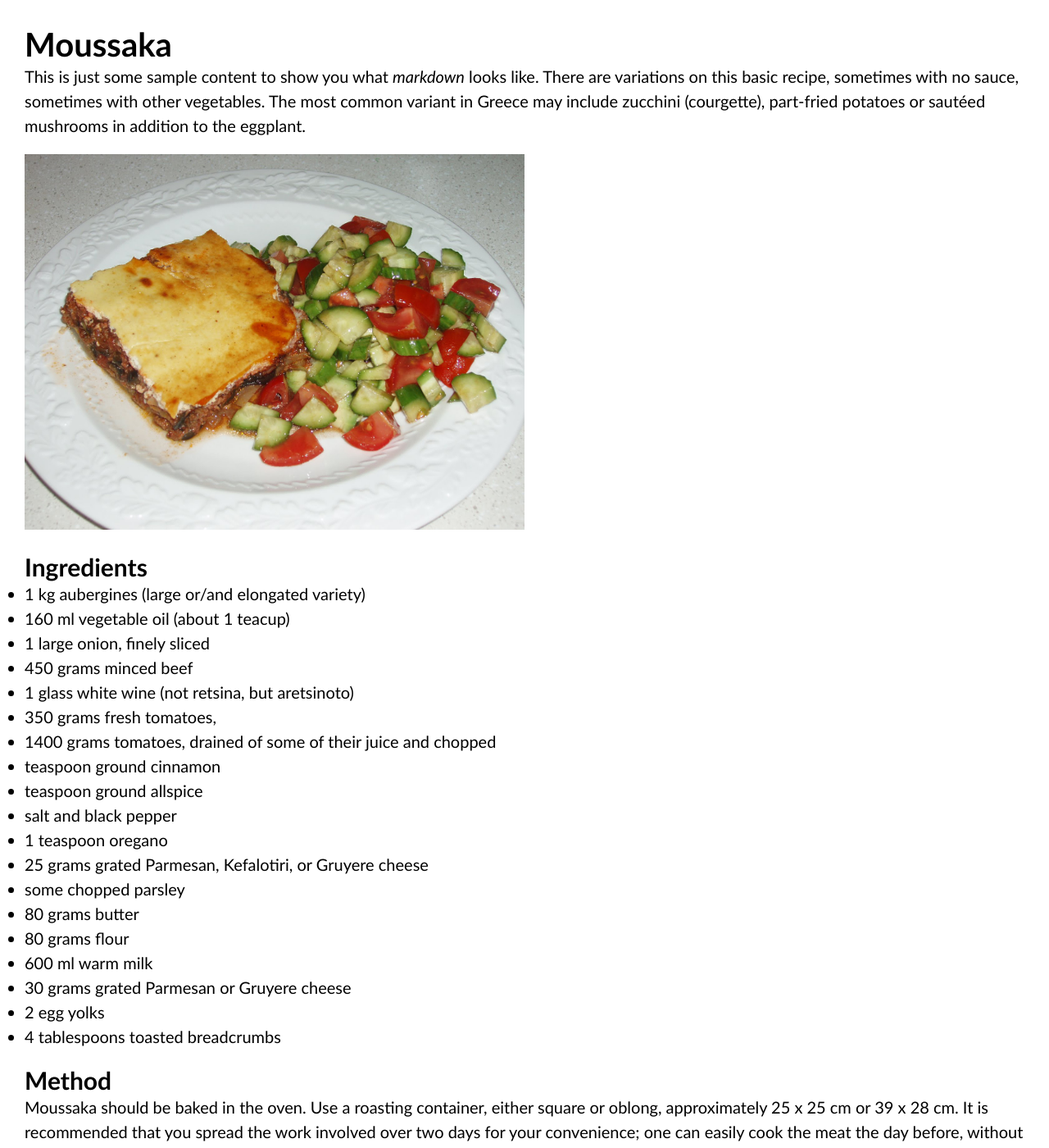
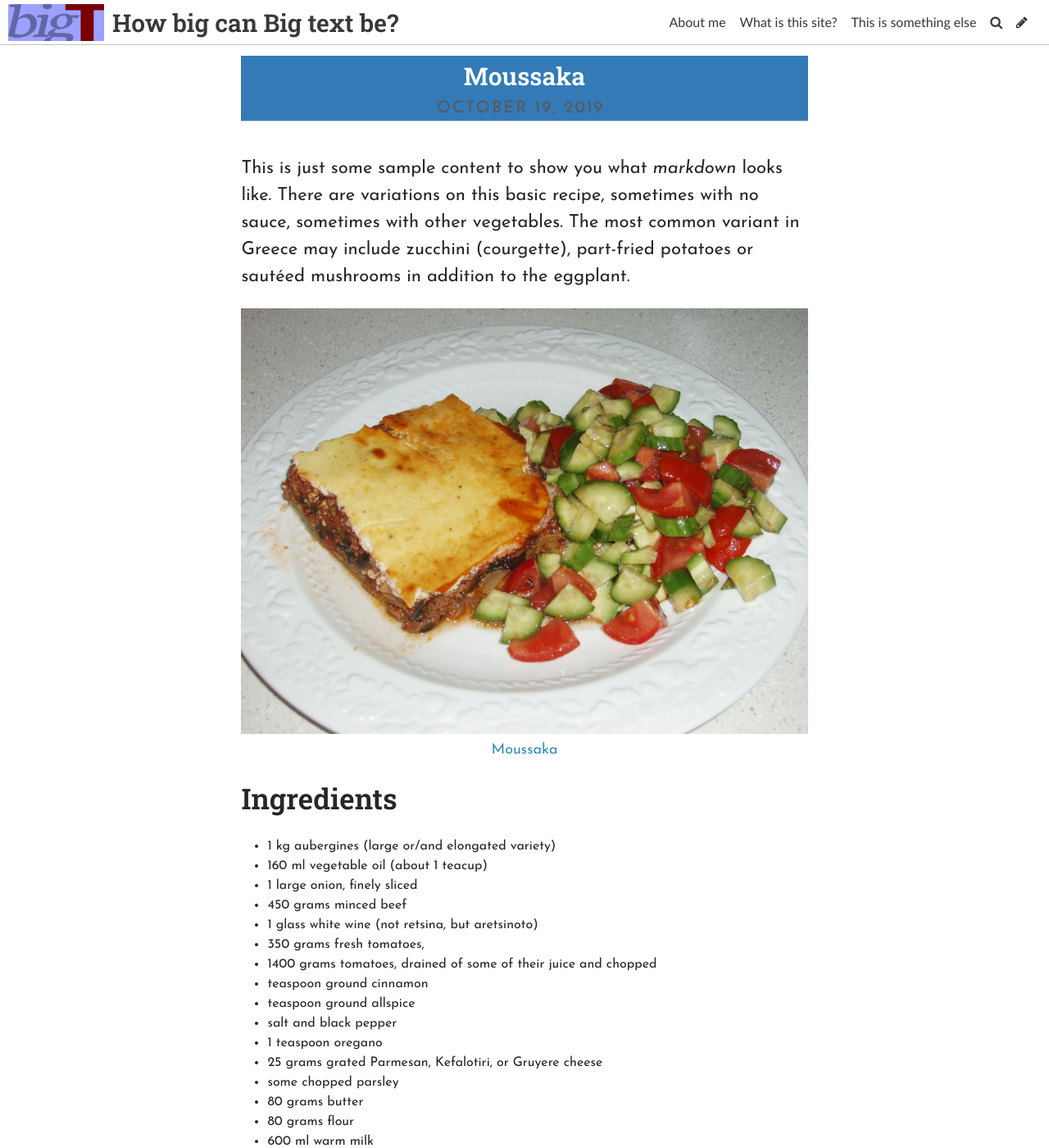
Before and after one commit to chrisatbrookes/bigtext, a Jekyll site: the page built from _content/moussaka.md, in a window 1280 px wide and 1400 px high. Shown: the whole window at 82% size. Built offline with Jekyll 4.4.1, drawn with Linux system fonts in a browser that asks for light colours; some web fonts are replaced; comment, search, counter and statistics services are not loaded; some of the changed lines change nothing that is shown; some of the changed text lies outside the part shown.

Commit message:
Update Content Page “moussaka”

```diff
--- a/_content/moussaka.md
+++ b/_content/moussaka.md
@@ -1,5 +1,5 @@
 ---
-layout: content #this will be a basic page with styles coming from content.css
+layout: post
 title: Moussaka
 date: 2019-10-19
 published: true
```
